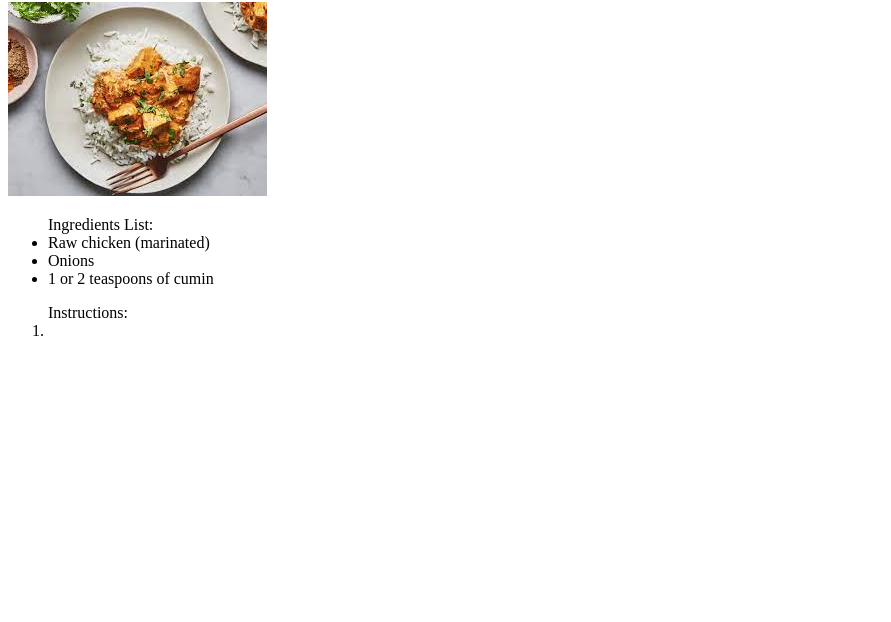
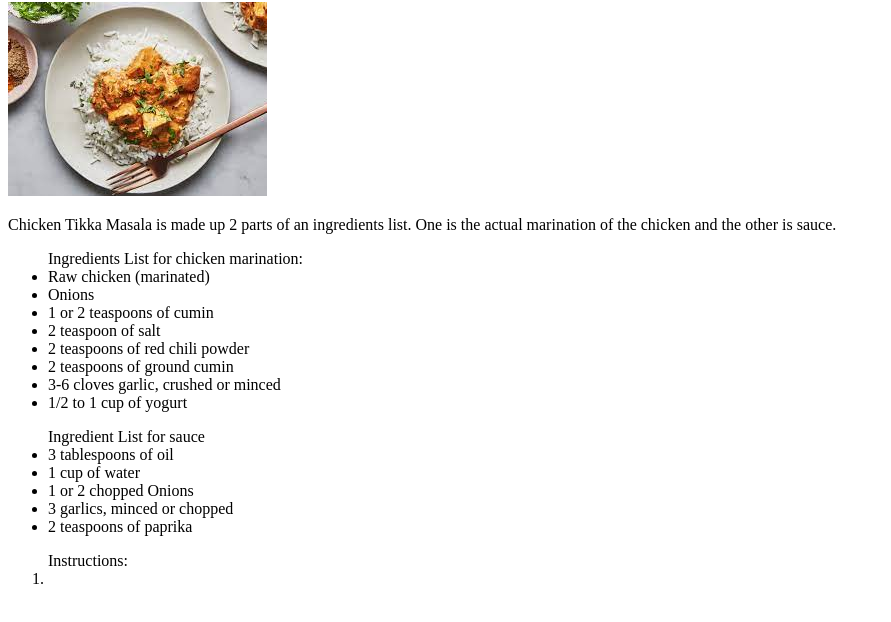
Before and after one commit to fmk1992/Recipes, a plain HTML site: page recipes/ChickenTikkarecipe.html in a window 1280 px wide. Shown: the part 78-700 px from the top of the page, without its empty margins (0-891 px from the left). Drawn offline with Linux system fonts and the light colour scheme.

Commit message:
Added more ingredients

```diff
--- a/recipes/ChickenTikkarecipe.html
+++ b/recipes/ChickenTikkarecipe.html
@@ -9,10 +9,25 @@
 <body>
     <h1>Chicken Tikka Masala</h1>
     <img src="images/chicken tikka.jpeg" alt="Chicken Tikka Masala">
-    <ul>Ingredients List:
+    <p>Chicken Tikka Masala is made up 2 parts of an ingredients list.
+        One is the actual marination of the chicken and the other is sauce.
+    </p>
+    <ul>Ingredients List for chicken marination:
         <li>Raw chicken (marinated)</li>
         <li>Onions</li>
         <li>1 or 2 teaspoons of cumin</li>
+        <li>2 teaspoon of salt</li>
+        <li>2 teaspoons of red chili powder</li>
+        <li>2 teaspoons of ground cumin</li>
+        <li>3-6 cloves garlic, crushed or minced</li>
+        <li>1/2 to 1 cup of yogurt</li></ul>
+    <ul>Ingredient List for sauce
+        <li>3 tablespoons of oil</li>
+        <li>1 cup of water</li>
+        <li>1 or 2 chopped Onions</li>
+        <li>3 garlics, minced or chopped</li>
+        <li>2 teaspoons of paprika</li>
+
 </ul>
 
      <ol>Instructions:
```
